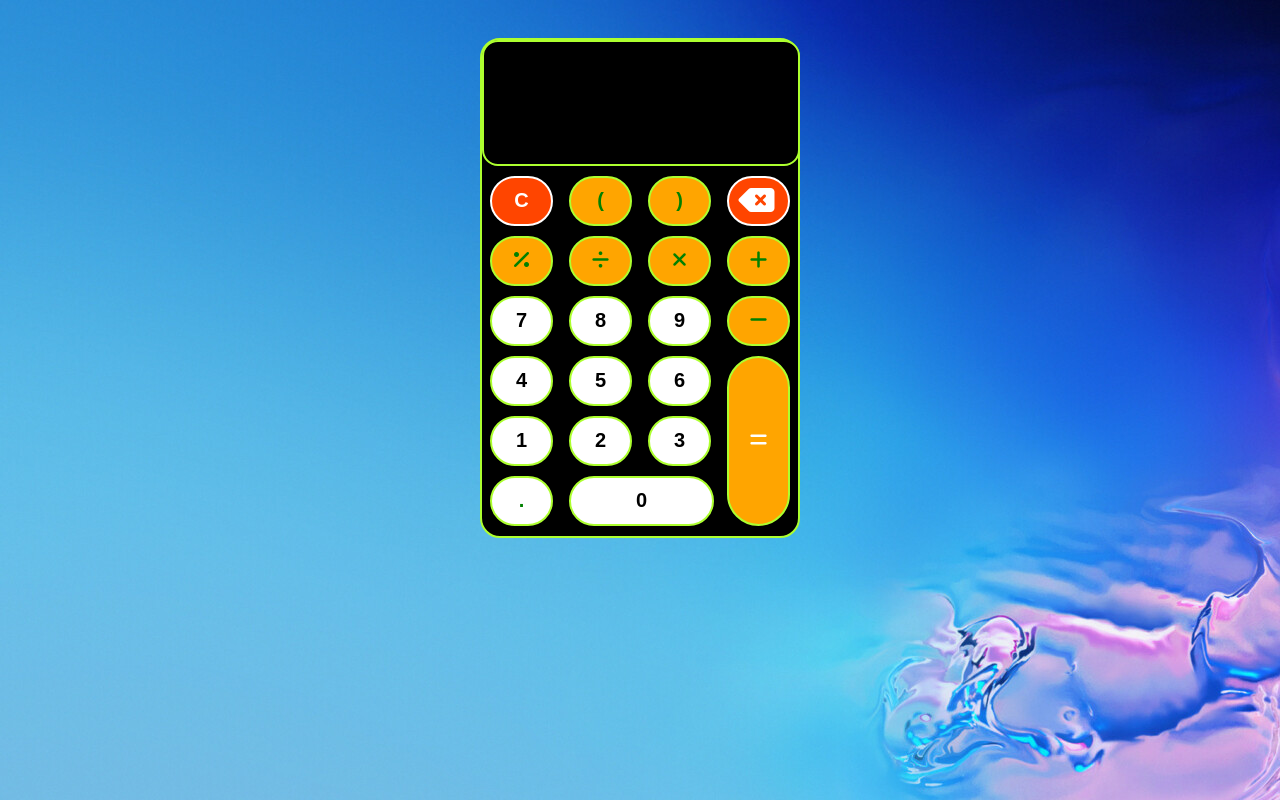
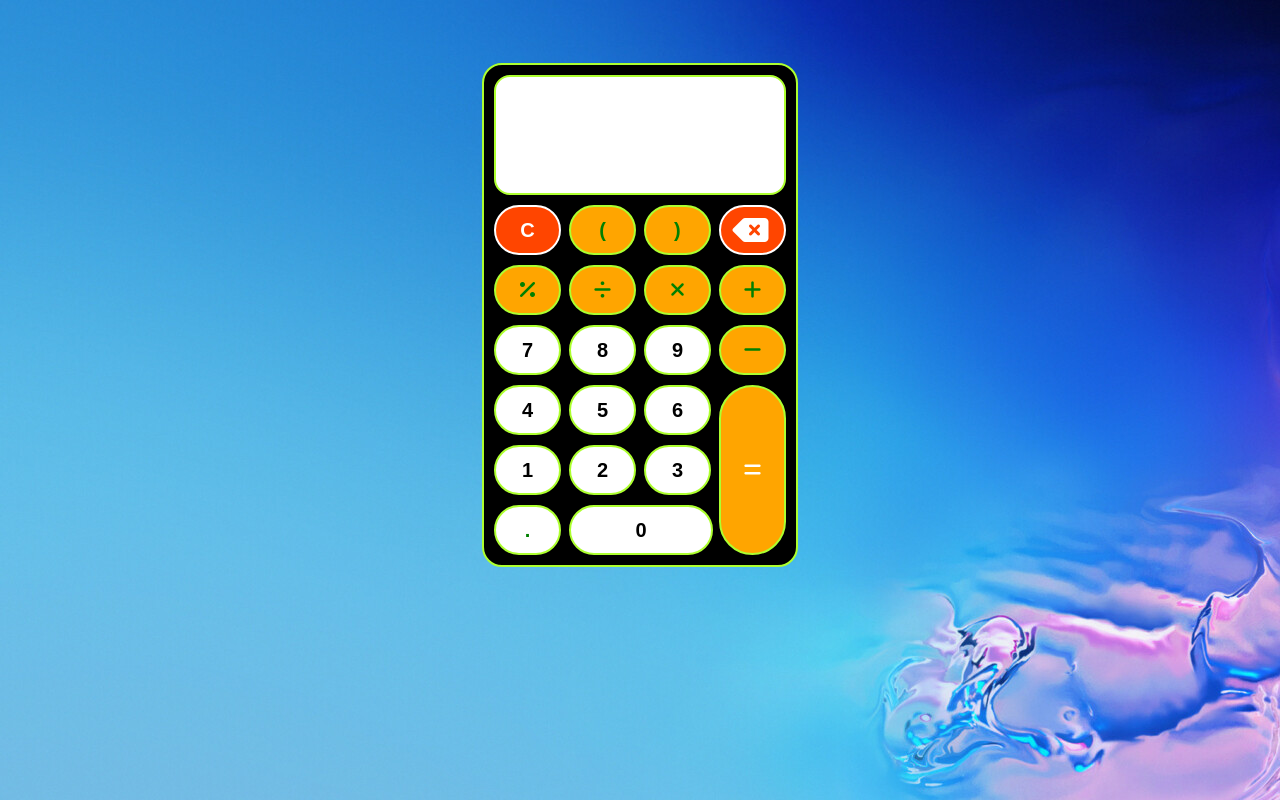
Before and after one commit to raoabdulhai-58/projects, a plain HTML site: page calculator/index.html in a window 1280 px wide. Drawn offline with Linux system fonts and the light colour scheme.

Commit message:
change in calulator file

```diff
--- a/calculator/style.css
+++ b/calculator/style.css
@@ -2,15 +2,18 @@ body{
   background: url('image/bkimg.jpg');
 }
 .container{
+  box-sizing: border-box;
   background-color: black;
   width: 25% !important;
   padding: 0 !important;
   border: 2px solid greenyellow !important;
   border-radius: 20px !important;
   margin: auto;
-  margin-top: 3%;
+  margin-top: 5%;
+  padding: 10px !important;
 }
 .btn{
+  box-sizing: border-box;
    width: 100% !important;
    margin-top: 10px;
    font-weight: bolder !important;
@@ -22,25 +25,22 @@ body{
    border: 2px solid greenyellow !important;
    outline: none !important;
    transition: 1s all;
-   box-sizing: border-box;
+
   }
 .main{
      display: flex;
      flex-direction: row;
      flex-wrap: wrap;
-     justify-content: space-around;
+     justify-content: space-between;
 }
 #keyboard{
   display: flex;
   flex-direction: column;
   flex-wrap: wrap;
-  width: 20%;
-}
-.main :nth-child(6){
-   margin-bottom: 10px;
+  width: 23%;
 }
 .btn0{
-   width: 230% !important ;
+   width: 215% !important ;
    margin-top: 10px;
    font-weight: bolder !important;
    height: 50px !important;
@@ -69,16 +69,18 @@ body{
   color: green !important;
 }
 #result{
-   background-color: black !important;
+  box-sizing: border-box;
+   background-color: white !important;
    border-radius: 16px !important;
-   width: 95.5%;
+   width: 100%;
    outline: none !important;
    height: 120px !important;
-   color: white !important;
+   color: black !important;
    border: 2px solid greenyellow !important;
    font-size: 30px;
    padding-left: 10px;
    letter-spacing: 0.2em;
+
 }
 .btn:hover{
   cursor: pointer;
@@ -103,12 +105,12 @@ body{
 @media screen and (max-width: 600px) {
   body{
     margin: 0 !important;
-     padding: 0 5px 0 0 !important;
   }
   .container{
     width: 100% !important;
     margin: 0 !important;
     border-radius: 0 !important;
+
   }
   .btn{
     height: 70px !important;
@@ -120,7 +122,6 @@ body{
     height: 70px !important;
   }
   #result{
-    width: 95.5% !important;
     height: 178px !important;
     border-radius: 0 !important;
     font-size: 50px !important;
@@ -135,13 +136,12 @@ body{
     height: 90px !important;
   }
   .btneql{
-    height: 47% !important;
+    height: 48% !important;
   }
   .bcksp{
     height: 90px !important;
   }
   #result{
-    width: 97% !important;
     height: 178px !important;
     font-size: 50px !important;
   }
@@ -155,13 +155,12 @@ body{
     height: 90px !important;
   }
   .btneql{
-    height: 47% !important;
+    height: 48% !important;
   }
 .bcksp{
   height: 90px !important;
 }
   #result{
-    width: 97% !important;
     height: 178px !important;
     font-size: 50px !important;
   }
```
